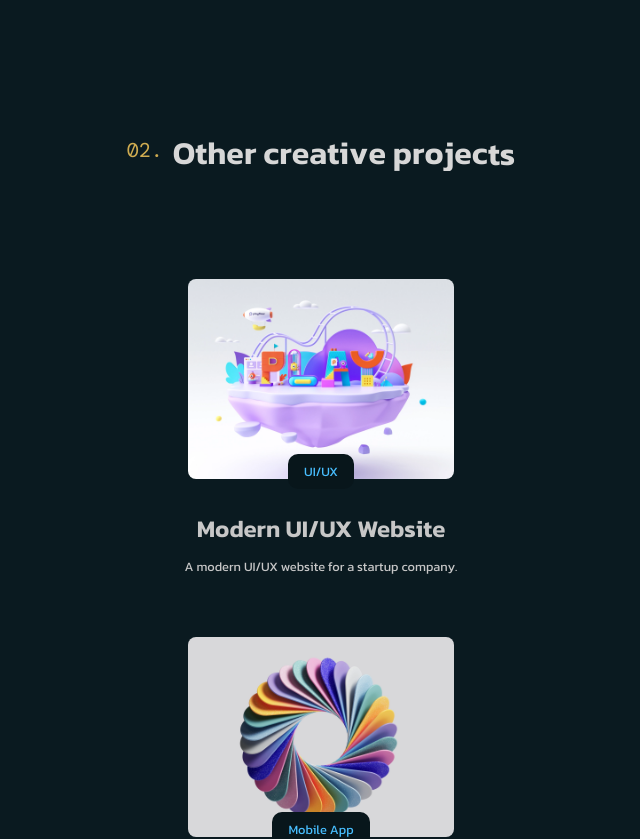
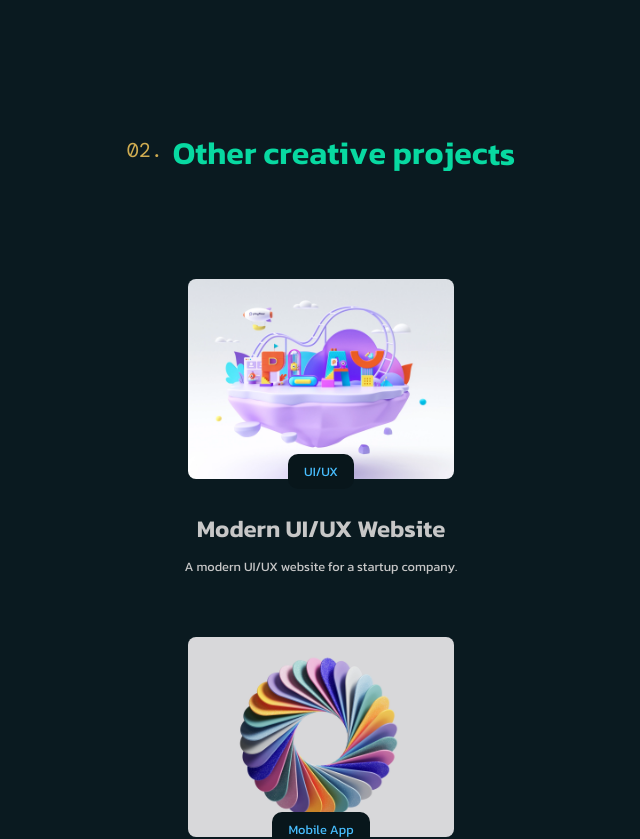
Before and after one commit to ak-yas/abdulkadir.co.uk, a Next.js app: page / in a window 1280 px wide. Shown: the part 2340-3179 px from the top of the page, without its empty margins (319-959 px from the left). Built offline with nearby package versions, Linux system fonts and the light colour scheme; a web font is replaced by a local one.

Commit message:
changed the colour accent for section headings

```diff
--- a/sections/projects.tsx
+++ b/sections/projects.tsx
@@ -268,7 +268,7 @@ const Projects = () => {
   return (
     <StyledProjectsSection id="more">
       <h2>
-        <WavyText text="Other creative projects" />
+        <WavyText text="Other creative projects" color />
       </h2>
 
       <motion.ul className="projects-grid">
--- a/sections/skills.tsx
+++ b/sections/skills.tsx
@@ -138,7 +138,7 @@ const StyleContainer = styled.div`
 
       p {
         font-weight: 400;
-        color: var(--gold);
+        color: var(--blue);
         margin-top: 5px;
       }
     }
@@ -149,7 +149,7 @@ const StyleContainer = styled.div`
 
     p {
       font-weight: 800;
-      color: var(--blue);
+      color: var(--gold);
     }
 
     @media screen and (max-width: 450px) {
@@ -247,7 +247,7 @@ const Skills = () => {
   return (
     <StyledSkillsSection id="skills">
       <h2>
-        <WavyText text="Skills & Experiences" />
+        <WavyText text="Skills & Experiences" color />
       </h2>
 
       <StyleContainer>
```
